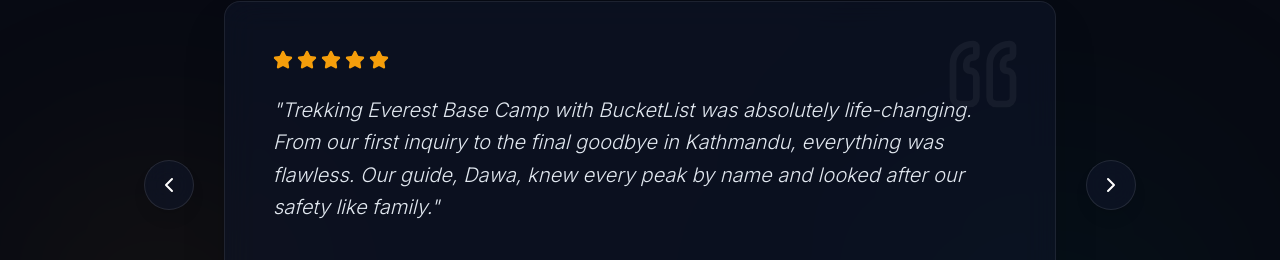
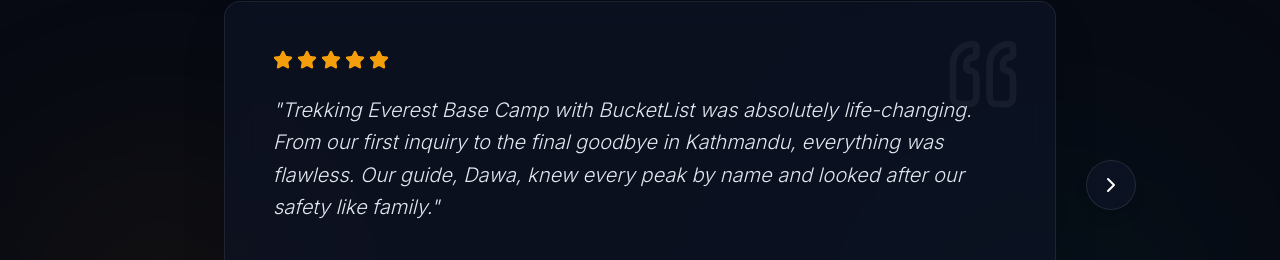
Before and after one commit to dipak560035/bucketlist-tourism, a React (Vite) app: page / in a window 1280 px wide. Shown: the part 5254-5514 px from the top of the page. Built offline with nearby package versions, Linux system fonts and the light colour scheme.

Commit message:
Update Testimonials.jsx

```diff
--- a/src/components/Testimonials.jsx
+++ b/src/components/Testimonials.jsx
@@ -156,13 +156,8 @@
 
           {/* Nav Buttons */}
           <div className="absolute top-1/2 -translate-y-1/2 -left-4 sm:-left-20 z-20">
-            <button
-              onClick={handlePrev}
-              className="p-3 rounded-full bg-slate-900/60 border border-white/10 hover:bg-nepal-gold text-white hover:text-nepal-dark backdrop-blur-md transition-all duration-300 shadow-lg"
-              aria-label="Previous review"
-            >
-              <ChevronLeft className="h-6 w-6" />
-            </button>
+
+
           </div>
           <div className="absolute top-1/2 -translate-y-1/2 -right-4 sm:-right-20 z-20">
             <button
@@ -195,3 +190,215 @@
     </section>
   );
 }
+
+
+
+
+
+
+
+
+
+
+
+
+
+
+
+// import React, { useState, useEffect, useRef } from 'react';
+// import { motion, AnimatePresence } from 'framer-motion';
+// import { ChevronLeft, ChevronRight, Star, Quote } from 'lucide-react';
+// import GlassCard from './ui/GlassCard';
+
+// export default function Testimonials() {
+//   const [activeIndex, setActiveIndex] = useState(0);
+//   const [direction, setDirection] = useState(0); // -1 for left, 1 for right
+//   const timerRef = useRef(null);
+
+//   const testimonialsList = [
+//     {
+//       id: 1,
+//       name: 'Sarah Jenkins',
+//       country: 'United States',
+//       image: 'https://images.unsplash.com/photo-1544005313-94ddf0286df2?w=150&h=150&fit=crop&q=80',
+//       rating: 5,
+//       review: "Trekking Everest Base Camp with BucketList was absolutely life-changing. From our first inquiry to the final goodbye in Kathmandu, everything was flawless. Our guide, Dawa, knew every peak by name and looked after our safety like family.",
+//     },
+//     {
+//       id: 2,
+//       name: 'Oliver Dupont',
+//       country: 'France',
+//       image: 'https://images.unsplash.com/photo-1506794778202-cad84cf45f1d?w=150&h=150&fit=crop&q=80',
+//       rating: 5,
+//       review: "The paragliding over Phewa Lake in Pokhara is a memory I will carry forever. The organization was super professional, the equipment was brand new, and booking through the platform took less than 2 minutes. Strongly recommend!",
+//     },
+//     {
+//       id: 3,
+//       name: 'Maya Sharma',
+//       country: 'India',
+//       image: 'https://images.unsplash.com/photo-1534528741775-53994a69daeb?w=150&h=150&fit=crop&q=80',
+//       rating: 5,
+//       review: "BucketList organized a custom heritage tour of Kathmandu temples combined with a safari in Chitwan. The diversity of the sights was stunning. The 24/7 helpline saved us when our flight got delayed. Excellent ground support.",
+//     },
+//     {
+//       id: 4,
+//       name: 'Thomas Müller',
+//       country: 'Germany',
+//       image: 'https://images.unsplash.com/photo-1500648767791-00dcc994a43e?w=150&h=150&fit=crop&q=80',
+//       rating: 5,
+//       review: "Upper Mustang is a mystical place and doing it with BucketList made it even more special. The logistics in Lo Manthang were perfect—excellent local hosts, comfortable 4WD support, and deep cultural explanations.",
+//     },
+//   ];
+
+//   const resetTimer = () => {
+//     if (timerRef.current) clearInterval(timerRef.current);
+//     timerRef.current = setInterval(() => {
+//       handleNext();
+//     }, 8000);
+//   };
+
+//   useEffect(() => {
+//     resetTimer();
+//     return () => {
+//       if (timerRef.current) clearInterval(timerRef.current);
+//     };
+//   }, [activeIndex]);
+
+//   const handlePrev = () => {
+//     setDirection(-1);
+//     setActiveIndex((prev) => (prev === 0 ? testimonialsList.length - 1 : prev - 1));
+//   };
+
+//   const handleNext = () => {
+//     setDirection(1);
+//     setActiveIndex((prev) => (prev === testimonialsList.length - 1 ? 0 : prev + 1));
+//   };
+
+//   const current = testimonialsList[activeIndex];
+
+//   const slideVariants = {
+//     enter: (dir) => ({
+//       x: dir > 0 ? 100 : -100,
+//       opacity: 0,
+//     }),
+//     center: {
+//       x: 0,
+//       opacity: 1,
+//       transition: { duration: 0.5, ease: [0.16, 1, 0.3, 1] },
+//     },
+//     exit: (dir) => ({
+//       x: dir > 0 ? -100 : 100,
+//       opacity: 0,
+//       transition: { duration: 0.4, ease: [0.16, 1, 0.3, 1] },
+//     }),
+//   };
+
+//   return (
+//     <section id="testimonials" className="py-24 relative overflow-hidden bg-nepal-dark">
+//       {/* Background gradients */}
+//       <div className="absolute top-1/2 left-0 w-80 h-80 bg-nepal-gold/5 rounded-full blur-[100px]" />
+//       <div className="absolute bottom-0 right-10 w-96 h-96 bg-nepal-teal/5 rounded-full blur-[120px]" />
+
+//       <div className="max-w-4xl mx-auto px-4 sm:px-6 lg:px-8 relative z-10">
+//         {/* Header */}
+//         <div className="text-center mb-16">
+//           <span className="text-nepal-gold font-display font-semibold tracking-widest text-xs uppercase block mb-3">
+//             Real Reviews
+//           </span>
+//           <h2 className="font-display font-black text-3xl sm:text-4xl lg:text-5xl text-white">
+//             Traveler Testimonials
+//           </h2>
+//         </div>
+
+//         {/* Carousel Slider */}
+//         <div className="relative">
+//           {/* Main Card */}
+//           <GlassCard hover={false} className="relative z-10 p-8 sm:p-12 border border-white/5 shadow-2xl bg-nepal-slate/40 min-h-[380px] sm:min-h-[320px] flex flex-col justify-between overflow-hidden">
+//             {/* Quote Icon */}
+//             <Quote className="absolute right-8 top-8 h-20 w-20 text-white/5 pointer-events-none rotate-180" />
+
+//             <div className="relative flex-grow flex flex-col justify-center">
+//               <AnimatePresence initial={false} custom={direction} mode="wait">
+//                 <motion.div
+//                   key={current.id}
+//                   custom={direction}
+//                   variants={slideVariants}
+//                   initial="enter"
+//                   animate="center"
+//                   exit="exit"
+//                   className="space-y-6 text-left"
+//                 >
+//                   {/* Stars */}
+//                   <div className="flex items-center gap-1 text-nepal-gold">
+//                     {[...Array(current.rating)].map((_, i) => (
+//                       <Star key={i} className="h-5 w-5 fill-current" />
+//                     ))}
+//                   </div>
+
+//                   {/* Review Text */}
+//                   <p className="text-slate-200 text-lg sm:text-xl font-light leading-relaxed italic">
+//                     "{current.review}"
+//                   </p>
+
+//                   {/* Reviewer Details */}
+//                   <div className="flex items-center gap-4 pt-4">
+//                     <img
+//                       src={current.image}
+//                       alt={current.name}
+//                       className="h-14 w-14 rounded-full object-cover border-2 border-nepal-gold shadow-md"
+//                     />
+//                     <div>
+//                       <h4 className="font-display font-bold text-white text-base">
+//                         {current.name}
+//                       </h4>
+//                       <p className="text-xs text-slate-400 font-medium tracking-wide uppercase">
+//                         {current.country}
+//                       </p>
+//                     </div>
+//                   </div>
+//                 </motion.div>
+//               </AnimatePresence>
+//             </div>
+//           </GlassCard>
+
+//           {/* Nav Buttons */}
+//           <div className="absolute top-1/2 -translate-y-1/2 -left-4 sm:-left-20 z-20">
+//             <button
+//               onClick={handlePrev}
+//               className="p-3 rounded-full bg-slate-900/60 border border-white/10 hover:bg-nepal-gold text-white hover:text-nepal-dark backdrop-blur-md transition-all duration-300 shadow-lg"
+//               aria-label="Previous review"
+//             >
+//               <ChevronLeft className="h-6 w-6" />
+//             </button>
+//           </div>
+//           <div className="absolute top-1/2 -translate-y-1/2 -right-4 sm:-right-20 z-20">
+//             <button
+//               onClick={handleNext}
+//               className="p-3 rounded-full bg-slate-900/60 border border-white/10 hover:bg-nepal-gold text-white hover:text-nepal-dark backdrop-blur-md transition-all duration-300 shadow-lg"
+//               aria-label="Next review"
+//             >
+//               <ChevronRight className="h-6 w-6" />
+//             </button>
+//           </div>
+//         </div>
+
+//         {/* Indicators / Dot Nav */}
+//         <div className="flex items-center justify-center gap-2 mt-8">
+//           {testimonialsList.map((item, idx) => (
+//             <button
+//               key={item.id}
+//               onClick={() => {
+//                 setDirection(idx > activeIndex ? 1 : -1);
+//                 setActiveIndex(idx);
+//               }}
+//               className={`h-2.5 rounded-full transition-all duration-300 ${
+//                 idx === activeIndex ? 'w-8 bg-nepal-gold' : 'w-2.5 bg-slate-700 hover:bg-slate-500'
+//               }`}
+//               aria-label={`Go to slide ${idx + 1}`}
+//             />
+//           ))}
+//         </div>
+//       </div>
+//     </section>
+//   );
+// }
```
